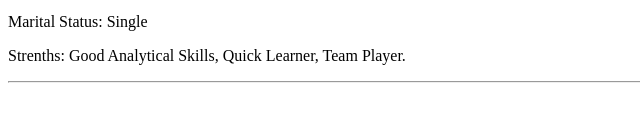
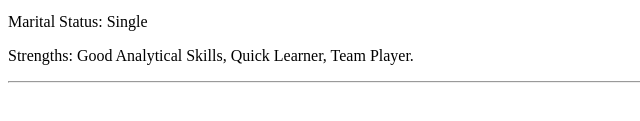
Before and after one commit to Ganesh934532/Resume-Ganesh, a plain HTML site: page personalinfo.html in a window 1280 px wide. Shown: the part 221-342 px from the top of the page, 0-640 px from the left. Drawn offline with Linux system fonts and the light colour scheme.

Commit message:
Update personalinfo.html

```diff
--- a/personalinfo.html
+++ b/personalinfo.html
@@ -12,7 +12,7 @@
             <p>Mothers Name: Padma Bai Jadhav</p>
             <p>Date of Birth: 29th Jan 1994</p>
             <p>Marital Status: Single</p>
-            <p>Strenths: Good Analytical Skills, Quick Learner, Team Player.</p>
+            <p>Strengths: Good Analytical Skills, Quick Learner, Team Player.</p>
         <hr>
     </body>
 </html>
```
